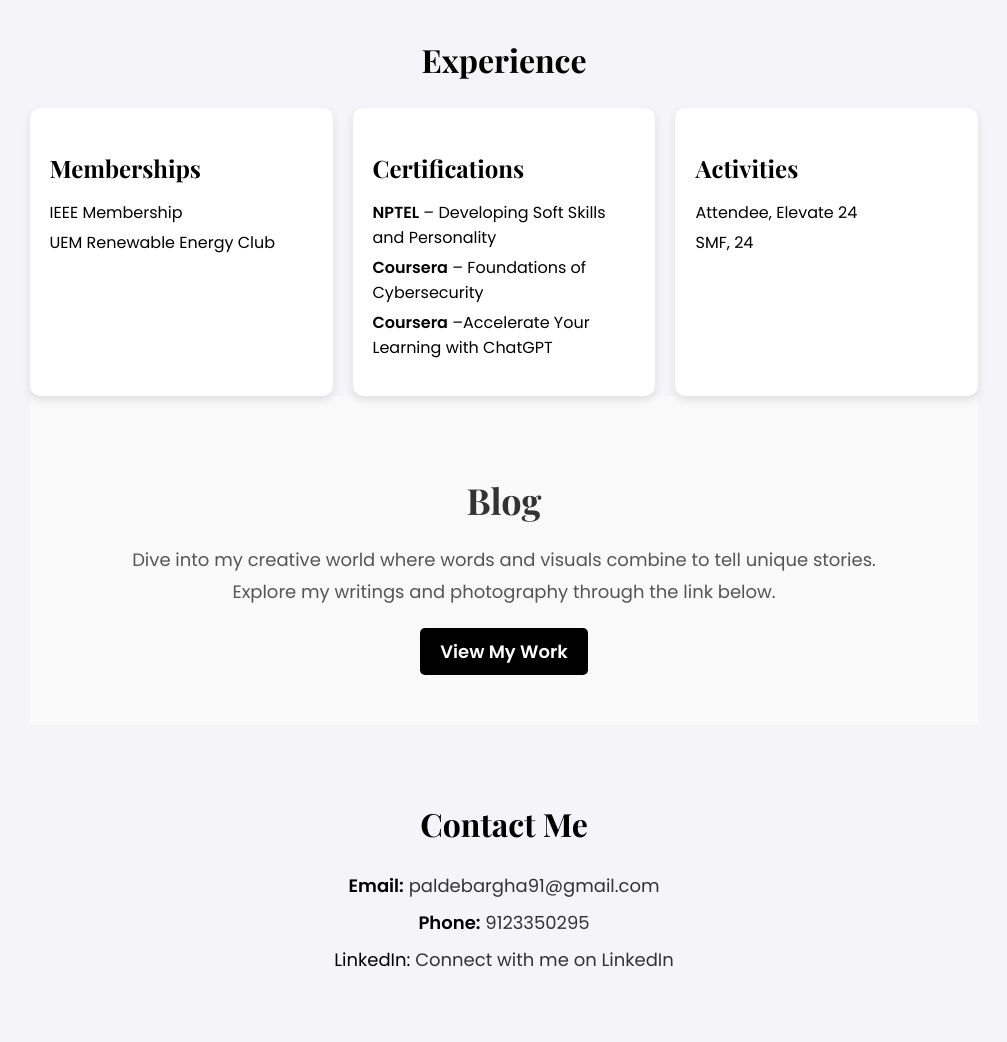
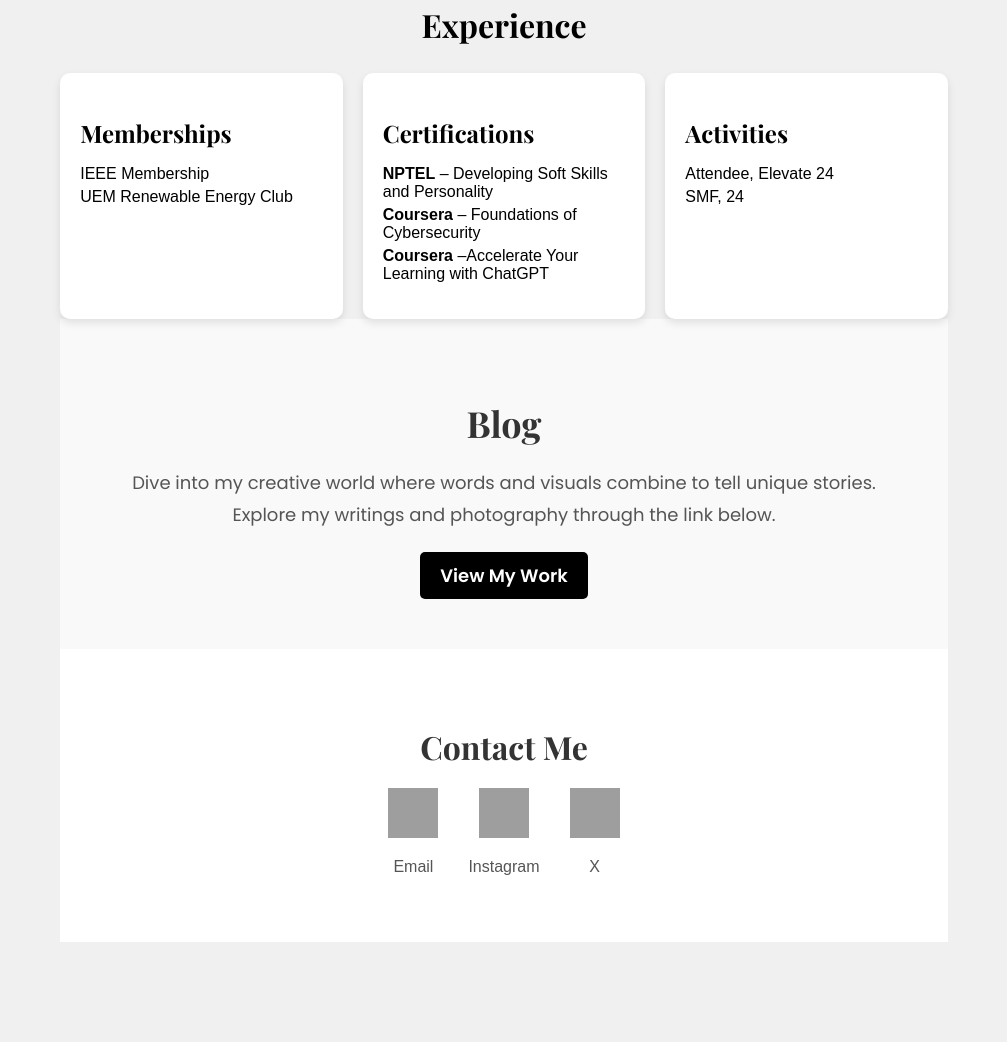
Before and after one commit to debargha07/Debargha_pal, a plain HTML site: page index.html in a window 1280 px wide. Shown: the part 1742-2784 px from the top of the page, without its empty margins (136-1143 px from the left). After the commit the page ends 2734 px from the top, so only its background shows below. Drawn offline with nearby package versions, Linux system fonts and the light colour scheme; grey boxes are pictures that could not be loaded.

Commit message:
Update index.html

```diff
--- a/index.html
+++ b/index.html
@@ -329,16 +329,76 @@
         </style>
 
 
-    <!-- Contact Section -->
-    <section id="contact">
-        <h2>Contact Me</h2>
-        <ul>
-            <li><strong>Email:</strong> <a href="mailto:paldebargha91@gmail.com">paldebargha91@gmail.com</a></li>
-            <li><strong>Phone:</strong> <a href="tel:9123350295">9123350295</a></li>
+ <!DOCTYPE html>
+<html lang="en">
+<head>
+    <meta charset="UTF-8">
+    <meta name="viewport" content="width=device-width, initial-scale=1.0">
+    <title>Contact Section</title>
+    <style>
+        body {
+            font-family: Arial, sans-serif;
+            background-color: #f0f0f0;
+            margin: 0;
+            padding: 0;
+        }
+        .contact-section {
+            text-align: center;
+            padding: 50px;
+            background-color: #ffffff;
+        }
+        .contact-section h2 {
+            font-size: 2rem;
+            margin-bottom: 20px;
+            color: #333;
+        }
+        .contact-icons {
+            display: flex;
+            justify-content: center;
+            gap: 30px;
+        }
+        .contact-icon {
+            text-decoration: none;
+            color: #555;
+            font-size: 1rem;
+            text-align: center;
+        }
+        .contact-icon img {
+            width: 50px;
+            height: 50px;
+            transition: transform 0.3s;
+        }
+        .contact-icon img:hover {
+            transform: scale(1.1);
+        }
+    </style>
+</head>
+<body>
 
-            <li>LinkedIn: <a href="https://www.linkedin.com/in/debargha-pal-1237a91b0" target="_blank">Connect with me on LinkedIn</a></li>
-        </ul>
-    </section>
+<div class="contact-section">
+    <h2>Contact Me</h2>
+    <div class="contact-icons">
+        <!-- Email -->
+        <a class="contact-icon" href="mailto:your-email@example.com" target="_blank">
+            <img src="https://img.icons8.com/ios-filled/50/email.png" alt="Email Icon">
+            <p>Email</p>
+        </a>
+        <!-- Instagram -->
+        <a class="contact-icon" href="https://instagram.com/yourusername" target="_blank">
+            <img src="https://img.icons8.com/ios-filled/50/instagram-new.png" alt="Instagram Icon">
+            <p>Instagram</p>
+        </a>
+        <!-- X -->
+        <a class="contact-icon" href="https://x.com/yourusername" target="_blank">
+            <img src="https://img.icons8.com/ios-filled/50/twitter--v1.png" alt="X Icon">
+            <p>X</p>
+        </a>
+    </div>
+</div>
+
+</body>
+</html>
+
 
 
 
```
